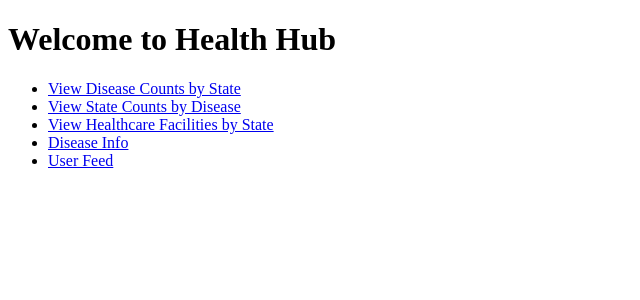
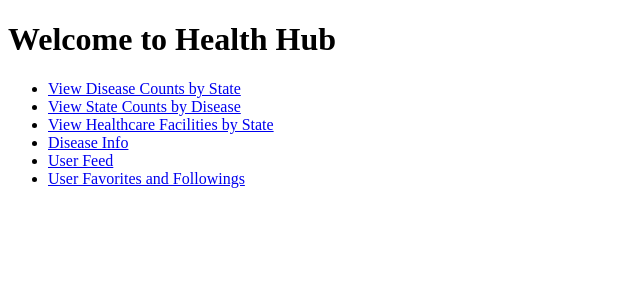
Before and after one commit to JacobMMillion/HealthHub_Database_WebApp, a Flask app: page / in a window 1280 px wide. Shown: the top 300 px of the page, without its empty margins (0-640 px from the left). Run offline with Flask 3, Linux system fonts and the light colour scheme; parts of the project's set-up code (start-up, migrations or seed data) failed here and were passed over.

Commit message:
Update index.html

```diff
--- a/templates/index.html
+++ b/templates/index.html
@@ -13,6 +13,7 @@
         <li><a href="{{ url_for('healthcare_facilities_by_state') }}">View Healthcare Facilities by State</a></li>
         <li><a href="{{ url_for('disease_info') }}">Disease Info</a></li>
         <li><a href="{{ url_for('feed') }}">User Feed</a></li>
+        <li><a href="{{ url_for('favorites_follows') }}">User Favorites and Followings</a></li>
     </ul>
 </body>
 </html>
```
